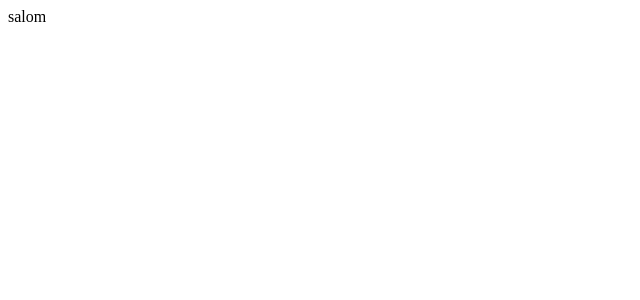
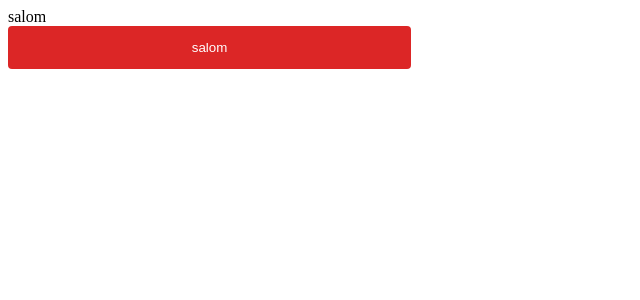
Before and after one commit to ergashev7/it_park_showroom, a React (Create React App) app: page / in a window 1280 px wide. Shown: the top 300 px of the page, without its empty margins (0-640 px from the left). Built offline with nearby package versions, Linux system fonts and the light colour scheme.

Commit message:
new button

```diff
--- a/src/App.js
+++ b/src/App.js
@@ -1,7 +1,10 @@
+import Button from "./components/Button";
+
 function App() {
   return (
     <div className="App">
       salom
+      <Button title="salom" class="red lg"/>
     </div>
   );
 }
--- /dev/null
+++ b/src/components/Button/index.jsx
@@ -0,0 +1,11 @@
+import React from 'react'
+import "./style.css"
+function Button(props) {
+  return (
+    <div>
+        <button className={props.class}>{props.title}</button>
+    </div>
+  )
+}
+
+export default Button
--- /dev/null
+++ b/src/components/Button/style.css
@@ -0,0 +1,53 @@
+.iris{
+    background-color: #7879F1;
+}
+.primary{
+    background-color: #3F51B5;
+}
+.red{
+    background-color: #DC2626;
+}
+.yellow{
+    background-color: #FFD600;
+}
+.white{
+    background-color: white;
+    border: 1px solid #C4C7D4;
+    color: #C4C7D4;
+}
+.lg{
+    width: 403px;
+    height: 43px;
+}
+
+.md{
+    width: 244px;
+    height: 32px;
+}
+button{
+    padding: 4px 16px;
+    border-radius: 4px;
+    border: none;
+    font-weight: 500;
+    color: white;
+    cursor: pointer;
+    transition: all 0.7;
+
+}
+.yellow:hover{
+    background-color: #d7b401;
+}
+.iris:hover{
+    background-color: #8686e1;
+
+}
+.primary:hover{
+    background-color: #465cd9;
+}
+.red:hover{
+    background-color: #e14646;
+}
+.white:hover{
+background-color: #C4C7D4;
+color: white;
+}
```
